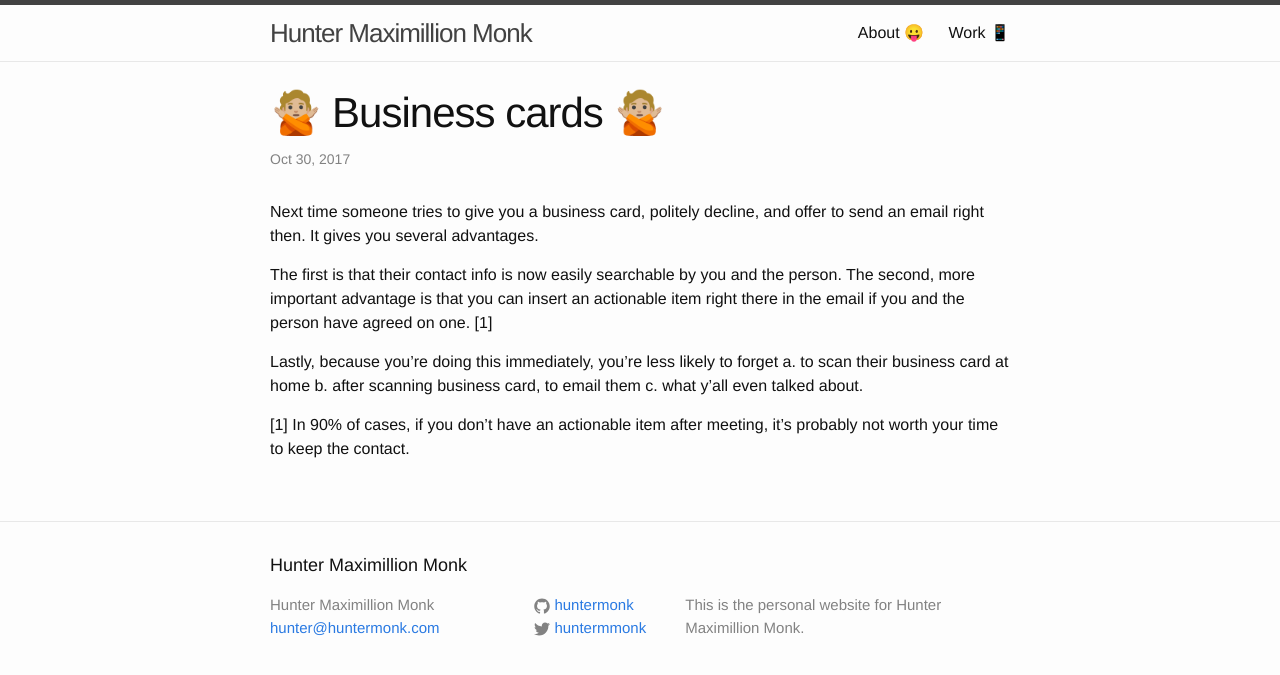
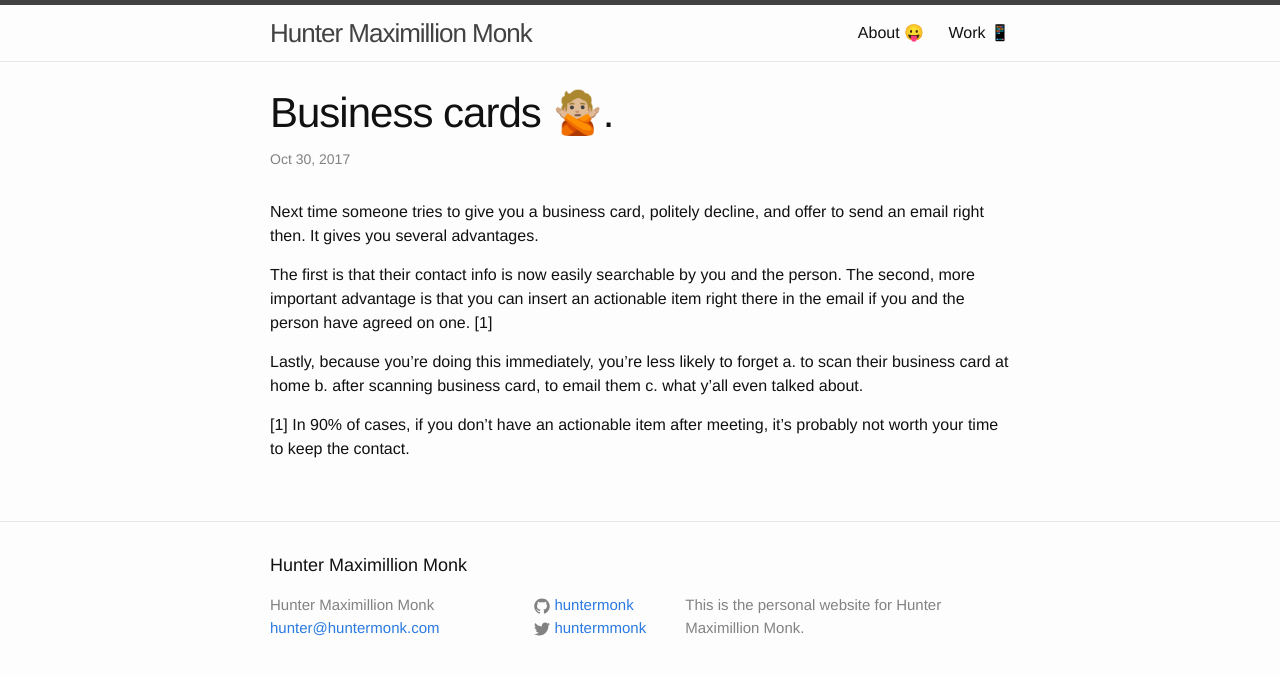
Before and after one commit to huntermonk/huntermonk.github.io, a Jekyll site: the page built from _posts/2017-10-30-business-cards.md, in a window 1280 px wide. Shown: the top 675 px of the page. Built offline with Jekyll 4.4.1, drawn with Linux system fonts in a browser that asks for light colours; comment, search, counter and statistics services are not loaded.

```diff
--- a/_posts/2017-10-30-business-cards.md
+++ b/_posts/2017-10-30-business-cards.md
@@ -1,6 +1,6 @@
 ---
 layout: post
-title:  "🙅🏼 Business cards 🙅🏼"
+title:  "Business cards 🙅🏼."
 ---
 
 Next time someone tries to give you a business card, politely decline, and offer to send an email right then. It gives you several advantages.
```
Also changed, not shown: _posts/2017-9-28-ironman.md (+1 -1 lines).
